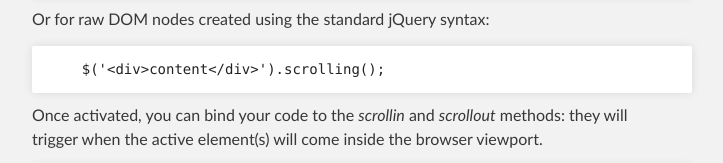
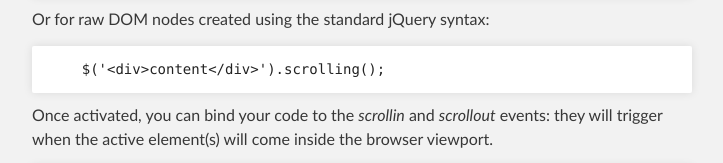
Before and after one commit to Darkseal/jquery.scrolling, a plain HTML site: page index.html in a window 1280 px wide. Shown: the part 1187-1350 px from the top of the page, without its empty margins (288-1011 px from the left). Drawn offline with Linux system fonts and the light colour scheme.

Commit message:
Update index.html

```diff
--- a/index.html
+++ b/index.html
@@ -75,7 +75,7 @@
 <pre><code>    $('&lt;div&gt;content&lt;/div&gt;').scrolling();
 </code></pre>
 
-<p>Once activated, you can bind your code to the <em>scrollin</em> and <em>scrollout</em> methods: they will trigger when the active element(s) will come inside the browser viewport.</p>
+<p>Once activated, you can bind your code to the <em>scrollin</em> and <em>scrollout</em> events: they will trigger when the active element(s) will come inside the browser viewport.</p>
 
 <pre><code>    $('selector').on('scrollin', function(event, $all_elements) {
       // we reach this point as soon as the 'selector' element
```
